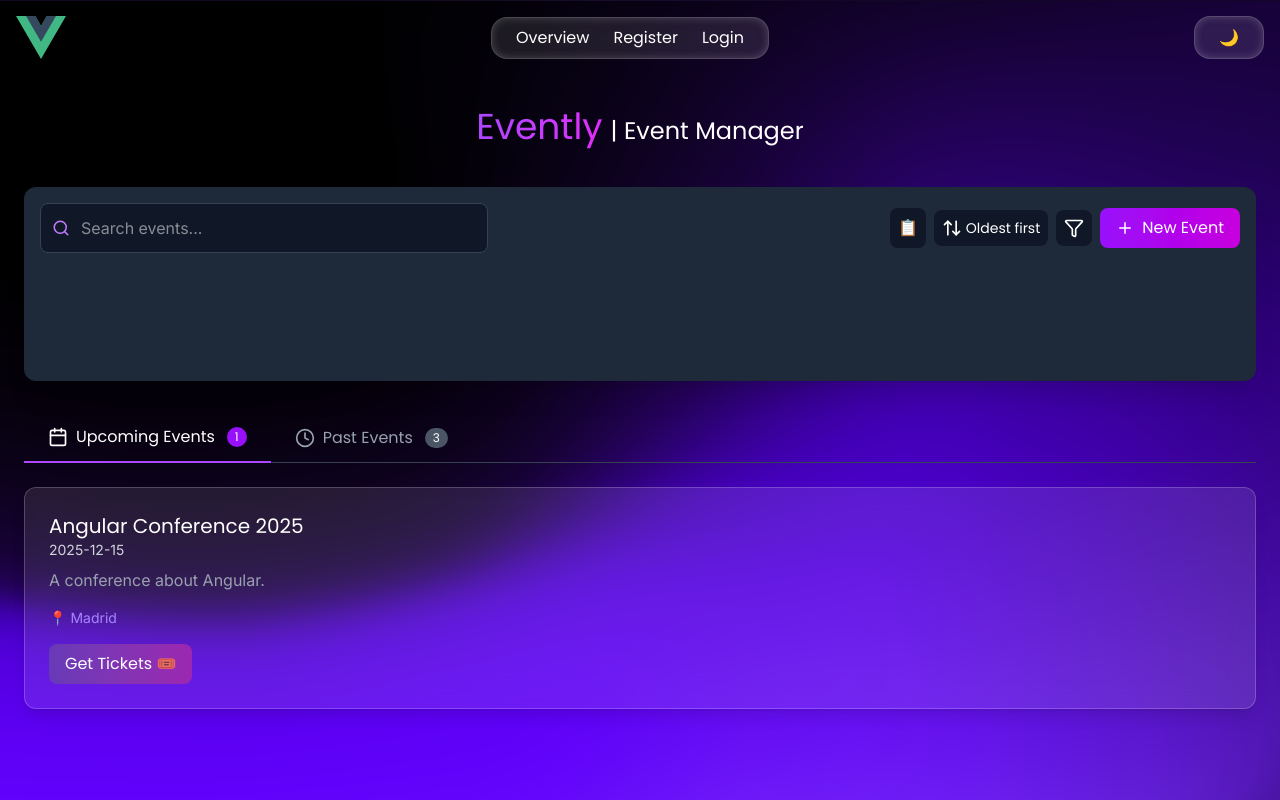
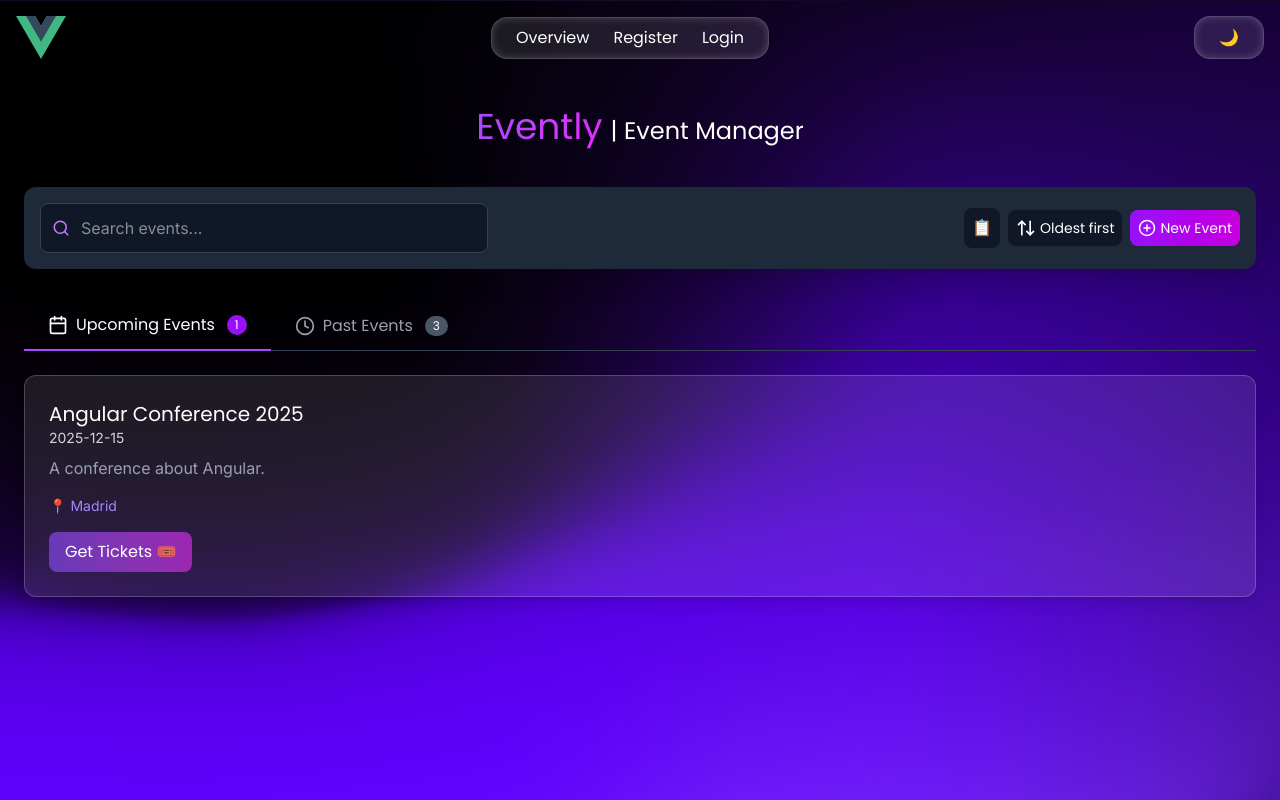
Before and after one commit to Yanis-Ourir/event-front-vuejs, a Vue app: page /events in a window 1280 px wide. Both pictures are taken after a click on the button "Switch to list view". Shown: the top 800 px of the page. Built offline with nearby package versions, Linux system fonts and the light colour scheme; the HTML template or start-up script is replaced by a standard one.

Commit message:
cleared event view

```diff
--- /dev/null
+++ b/src/components/FilterBar.vue
@@ -0,0 +1,83 @@
+<script setup lang="ts">
+import type { Event } from '@/views/Event.vue';
+import { Search, LayoutGrid, ArrowUpDown, PlusCircle } from 'lucide-vue-next';
+import { ref } from 'vue';
+
+const props = defineProps<{
+    events: Event[],
+    viewMode: string,
+    sortDirection: string,
+    showFilters: boolean,
+    selectedLocation: string,
+    toggleViewMode: () => void,
+    toggleSortDirection: () => void,
+    filtersPanelClass: string,
+    resetFilters: () => void,
+    searchQuery: string
+}>();
+
+const emit = defineEmits(['openFormModal', 'search']);
+
+const openModal = () => {
+    emit('openFormModal');
+}
+
+const handleSearch = (event: any) => {
+  emit('search', event.target.value);
+};
+
+
+</script>
+
+<template>
+  <div class="bg-gray-800 bg-opacity-60 backdrop-blur-sm rounded-xl shadow-xl p-4 mb-8">
+        <div class="flex flex-col md:flex-row justify-between gap-4">
+
+          <div class="relative flex-grow max-w-md">
+            <div class="absolute inset-y-0 left-0 pl-3 flex items-center pointer-events-none">
+              <Search :size="18" class="text-purple-400" />
+            </div>
+            <input
+              :value="searchQuery"
+              @input="handleSearch"
+              type="text"
+              placeholder="Search events..."
+              class="bg-gray-900 text-white w-full pl-10 pr-4 py-3 rounded-lg border border-gray-700 focus:border-purple-500 transition-all"
+            />
+          </div>
+
+
+          <div class="flex items-center gap-2">
+            <button
+              @click="toggleViewMode"
+              class="p-2 rounded-lg bg-gray-900 text-white hover:bg-purple-900 transition-all"
+              :title="viewMode === 'grid' ? 'Switch to list view' : 'Switch to grid view'"
+            >
+              <LayoutGrid v-if="viewMode === 'grid'" :size="20" />
+              <span v-else>📋</span>
+            </button>
+
+            <button
+              @click="toggleSortDirection"
+              class="p-2 rounded-lg bg-gray-900 text-white hover:bg-purple-900 transition-all flex items-center gap-1"
+              :title="sortDirection === 'asc' ? 'Sort by date: newest first' : 'Sort by date: oldest first'"
+            >
+              <ArrowUpDown :size="20" />
+              <span class="hidden md:inline text-sm">{{ sortDirection === 'asc' ? 'Oldest first' : 'Newest first' }}</span>
+            </button>
+
+
+            <button
+              @click="openModal"
+              class="text-white bg-gradient-to-r from-purple-600 to-fuchsia-600 p-2 rounded-lg transition-all hover:from-purple-500 hover:to-fuchsia-500 flex items-center gap-1"
+            >
+              <PlusCircle :size="18" />
+              <span class="hidden md:inline text-sm">New Event</span>
+            </button>
+          </div>
+        </div>
+
+
+
+      </div>
+</template>
--- /dev/null
+++ b/src/components/TabNav.vue
@@ -0,0 +1,38 @@
+<script setup lang="ts">
+import type { Event } from '@/views/Event.vue';
+import { Calendar, Clock } from 'lucide-vue-next';
+import { defineProps, computed } from 'vue'
+
+const props = defineProps<{
+    upcomingEvents: Event[],
+    pastEvents: Event[],
+    activeTab: string,
+    setActiveTab: (tab: string) => void
+}>();
+
+
+</script>
+
+<template>
+    <div class="flex border-b border-gray-700 mb-6">
+        <button
+          @click="setActiveTab('upcoming')"
+          class="flex items-center gap-2 px-6 py-3 font-medium transition-all"
+          :class="activeTab === 'upcoming' ? 'text-white border-b-2 border-purple-500 -mb-px' : 'text-gray-400 hover:text-white'"
+        >
+          <Calendar :size="20" />
+          <span>Upcoming Events</span>
+          <span v-if="upcomingEvents.length > 0" class="bg-purple-600 text-white text-xs py-0.5 px-2 rounded-full ml-1">{{ upcomingEvents.length }}</span>
+        </button>
+
+        <button
+          @click="setActiveTab('past')"
+          class="flex items-center gap-2 px-6 py-3 font-medium transition-all"
+          :class="activeTab === 'past' ? 'text-white border-b-2 border-purple-500 -mb-px' : 'text-gray-400 hover:text-white'"
+        >
+          <Clock :size="20" />
+          <span>Past Events</span>
+          <span v-if="pastEvents.length > 0" class="bg-gray-600 text-white text-xs py-0.5 px-2 rounded-full ml-1">{{ pastEvents.length }}</span>
+        </button>
+      </div>
+</template>
--- a/src/views/Event.vue
+++ b/src/views/Event.vue
@@ -1,11 +1,13 @@
 <script setup lang="ts">
-import { computed, ref, onMounted } from 'vue';
+import { computed, ref } from 'vue';
 import EventCard from '@/components/ui/EventCard.vue';
 import PastEventCard from '@/components/ui/PastEventCard.vue';
 import EventForm from '@/components/EventForm.vue';
-import { Search, Calendar, LayoutGrid, Clock, Filter, Plus, ArrowUpDown } from 'lucide-vue-next';
+import TabNav from '@/components/TabNav.vue';
+import FilterBar from '@/components/FilterBar.vue';
+import { PlusCircle } from 'lucide-vue-next';
 
-type Event = {
+export type Event = {
   title: string;
   date: string;
   description: string;
@@ -87,6 +89,10 @@ const resetFilters = () => {
   sortDirection.value = 'asc';
 };
 
+const handleSearch = (query: string) => {
+  searchQuery.value = query;
+};
+
 // Animation pour le panneau de filtres
 const filtersPanelClass = computed(() => {
   return showFilters.value ? 'translate-y-0 opacity-100' : 'translate-y-5 opacity-0 pointer-events-none';
@@ -105,114 +111,22 @@ const filtersPanelClass = computed(() => {
       </header>
 
 
-      <div class="bg-gray-800 bg-opacity-60 backdrop-blur-sm rounded-xl shadow-xl p-4 mb-8">
-        <div class="flex flex-col md:flex-row justify-between gap-4">
+      <FilterBar
+        :showFilters="showFilters"
+        :selectedLocation="selectedLocation"
+        :sortDirection="sortDirection"
+        :viewMode="viewMode"
+        :searchQuery="searchQuery"
+        @search="handleSearch"
+        :toggleViewMode="toggleViewMode"
+        :toggleSortDirection="toggleSortDirection"
+        :filtersPanelClass="filtersPanelClass"
+        :resetFilters="resetFilters"
+        @openFormModal="formModal = true"
+        :events="filteredEvents"
+      />
 
-          <div class="relative flex-grow max-w-md">
-            <div class="absolute inset-y-0 left-0 pl-3 flex items-center pointer-events-none">
-              <Search :size="18" class="text-purple-400" />
-            </div>
-            <input
-              v-model="searchQuery"
-              type="text"
-              placeholder="Search events..."
-              class="bg-gray-900 text-white w-full pl-10 pr-4 py-3 rounded-lg border border-gray-700 focus:border-purple-500 transition-all"
-            />
-          </div>
-
-
-          <div class="flex items-center gap-2">
-            <button
-              @click="toggleViewMode"
-              class="p-2 rounded-lg bg-gray-900 text-white hover:bg-purple-900 transition-all"
-              :title="viewMode === 'grid' ? 'Switch to list view' : 'Switch to grid view'"
-            >
-              <LayoutGrid v-if="viewMode === 'grid'" :size="20" />
-              <span v-else>📋</span>
-            </button>
-
-            <button
-              @click="toggleSortDirection"
-              class="p-2 rounded-lg bg-gray-900 text-white hover:bg-purple-900 transition-all flex items-center gap-1"
-              :title="sortDirection === 'asc' ? 'Sort by date: newest first' : 'Sort by date: oldest first'"
-            >
-              <ArrowUpDown :size="20" />
-              <span class="hidden md:inline text-sm">{{ sortDirection === 'asc' ? 'Oldest first' : 'Newest first' }}</span>
-            </button>
-
-            <button
-              @click="showFilters = !showFilters"
-              class="p-2 rounded-lg bg-gray-900 text-white hover:bg-purple-900 transition-all"
-              :class="{'bg-purple-800': showFilters}"
-            >
-              <Filter :size="20" />
-            </button>
-
-            <button
-              @click="formModal = true"
-              class="text-white font-medium bg-gradient-to-r from-purple-600 to-fuchsia-600 px-4 py-2 rounded-lg transition-all hover:from-purple-500 hover:to-fuchsia-500 flex items-center gap-2"
-            >
-              <Plus :size="18" />
-              <span class="hidden md:inline">New Event</span>
-            </button>
-          </div>
-        </div>
-
-
-        <div
-          class="mt-4 overflow-hidden transition-all duration-300 transform"
-          :class="filtersPanelClass"
-        >
-          <div class="bg-gray-900 rounded-lg p-4">
-            <div class="flex flex-col md:flex-row items-start md:items-center justify-between gap-4">
-              <div class="flex flex-wrap gap-4">
-                <div>
-                  <label class="block text-sm text-gray-400 mb-1">Location</label>
-                  <select
-                    v-model="selectedLocation"
-                    class="bg-gray-800 text-white px-4 py-2 rounded-lg border border-gray-700 focus:border-purple-500"
-                  >
-                    <option value="">All locations</option>
-                    <option v-for="location in locations" :key="location" :value="location">
-                      {{ location }}
-                    </option>
-                  </select>
-                </div>
-              </div>
-
-              <button
-                @click="resetFilters"
-                class="text-purple-400 hover:text-purple-300 text-sm underline"
-              >
-                Reset filters
-              </button>
-            </div>
-          </div>
-        </div>
-      </div>
-
-      <!-- Tabs de navigation -->
-      <div class="flex border-b border-gray-700 mb-6">
-        <button
-          @click="setActiveTab('upcoming')"
-          class="flex items-center gap-2 px-6 py-3 font-medium transition-all"
-          :class="activeTab === 'upcoming' ? 'text-white border-b-2 border-purple-500 -mb-px' : 'text-gray-400 hover:text-white'"
-        >
-          <Calendar :size="20" />
-          <span>Upcoming Events</span>
-          <span v-if="upcomingEvents.length > 0" class="bg-purple-600 text-white text-xs py-0.5 px-2 rounded-full ml-1">{{ upcomingEvents.length }}</span>
-        </button>
-
-        <button
-          @click="setActiveTab('past')"
-          class="flex items-center gap-2 px-6 py-3 font-medium transition-all"
-          :class="activeTab === 'past' ? 'text-white border-b-2 border-purple-500 -mb-px' : 'text-gray-400 hover:text-white'"
-        >
-          <Clock :size="20" />
-          <span>Past Events</span>
-          <span v-if="pastEvents.length > 0" class="bg-gray-600 text-white text-xs py-0.5 px-2 rounded-full ml-1">{{ pastEvents.length }}</span>
-        </button>
-      </div>
+     <TabNav :activeTab="activeTab" :setActiveTab="setActiveTab" :upcomingEvents="upcomingEvents" :pastEvents="pastEvents" />
 
 
       <div class="min-h-[300px]">
@@ -233,7 +147,7 @@ const filtersPanelClass = computed(() => {
               @click="formModal = true"
               class="mt-4 text-purple-400 hover:text-purple-300 flex items-center gap-2"
             >
-              <Plus :size="18" />
+              <PlusCircle :size="18" />
               <span>Create your first event</span>
             </button>
           </div>
```
